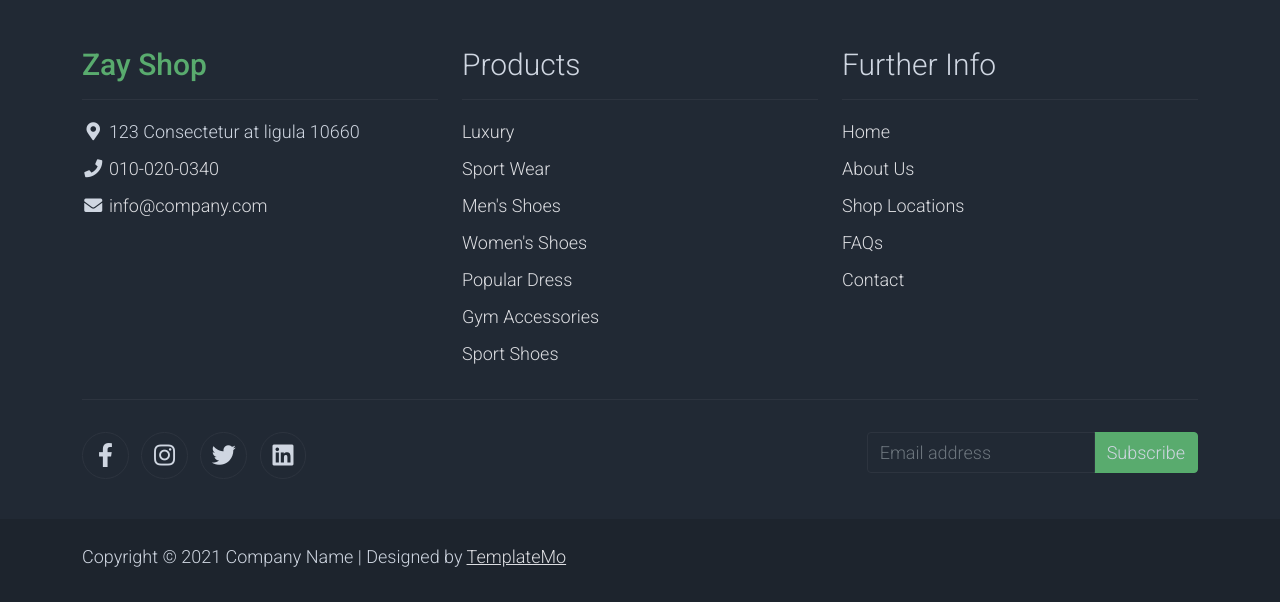
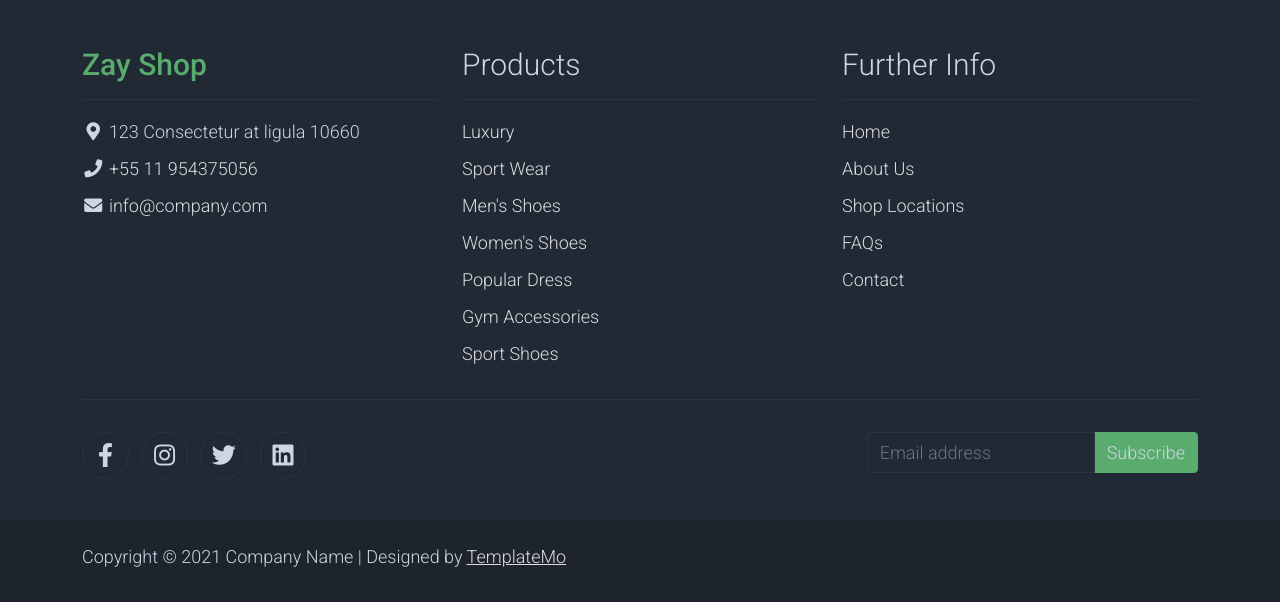
Before and after one commit to gustavobarros-07/Xod-da-Preta-, a Flask app: page / in a window 1280 px wide. Shown: the part 2289-2891 px from the top of the page. Run offline with Flask 3, Linux system fonts and the light colour scheme; some libraries are stand-ins or nearby versions.

```diff
--- a/Xodó da Preta/templates/index.html
+++ b/Xodó da Preta/templates/index.html
@@ -44,7 +44,7 @@
                 </div>
                 <div>
                     <a class="text-light" href="https://fb.com/templatemo" target="_blank" rel="sponsored"><i class="fab fa-facebook-f fa-sm fa-fw me-2"></i></a>
-                    <a class="text-light" href="https://www.instagram.com/" target="_blank"><i class="fab fa-instagram fa-sm fa-fw me-2"></i></a>
+                    <a class="text-light" href="https://www.instagram.com/xododapreta?utm_source=ig_web_button_share_sheet&igsh=ZDNlZDc0MzIxNw==" target="_blank"><i class="fab fa-instagram fa-sm fa-fw me-2"></i></a>
                     <a class="text-light" href="https://twitter.com/" target="_blank"><i class="fab fa-twitter fa-sm fa-fw me-2"></i></a>
                     <a class="text-light" href="https://www.linkedin.com/" target="_blank"><i class="fab fa-linkedin fa-sm fa-fw"></i></a>
                 </div>
@@ -345,7 +345,7 @@
                         </li>
                         <li>
                             <i class="fa fa-phone fa-fw"></i>
-                            <a class="text-decoration-none" href="tel:010-020-0340">010-020-0340</a>
+                            <a class="text-decoration-none" href="tel:010-020-0340">+55 11 954375056</a>
                         </li>
                         <li>
                             <i class="fa fa-envelope fa-fw"></i>
```
